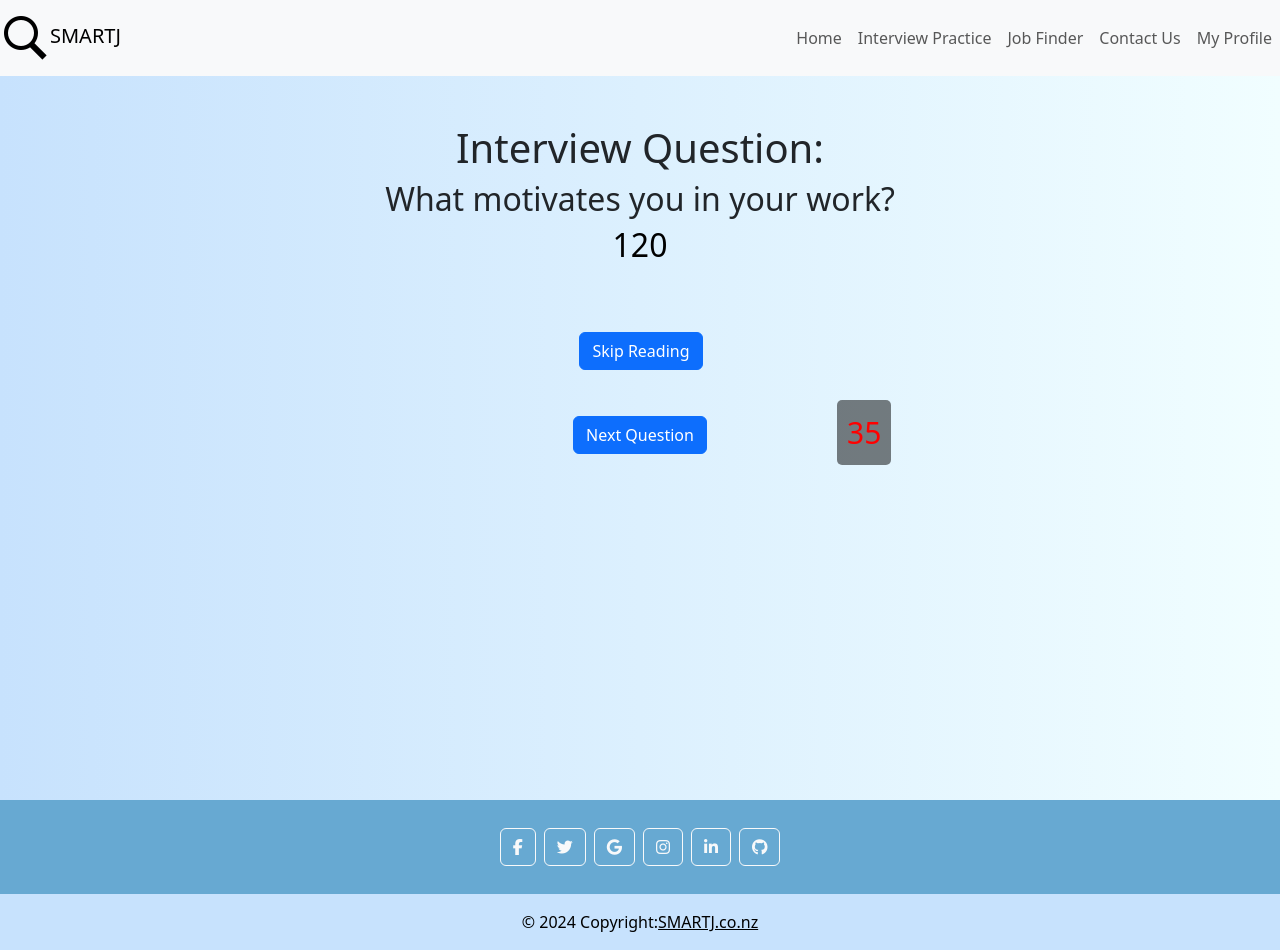
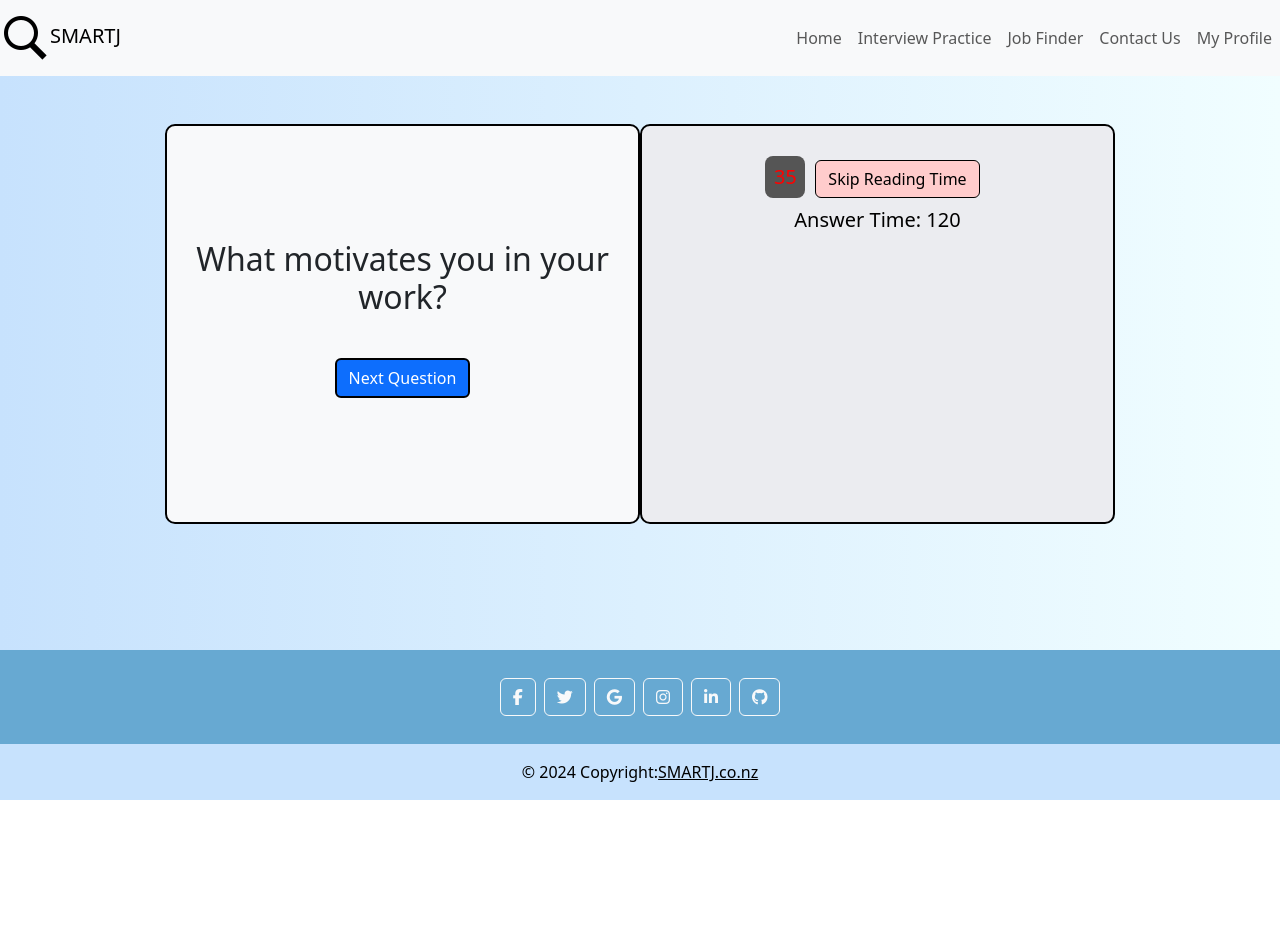
Before and after one commit to tyin363/SMARTJ, a React (Create React App) app: page /interview-practice in a window 1280 px wide. After the commit the page ends 800 px from the top, so only its background shows below. Built offline with nearby package versions, Linux system fonts and the light colour scheme.

Commit message:
feature: Restyled the interview practice page (#54)
* feature: Restyled the interview practice page

* fix: Fixed the bottom margin of interview page

```diff
--- a/src/App.js
+++ b/src/App.js
@@ -29,19 +29,17 @@ function App() {
             />
             SMARTJ
           </Link>
-          {/* Toggle button for collapsing the navbar in smaller screens */}
           <button
             className="navbar-toggler"
             type="button"
-            data-bs-toggle="collapse" // Updated attribute to `data-bs-toggle`
-            data-bs-target="#navbarNav" // Updated attribute to `data-bs-target`
+            data-bs-toggle="collapse"
+            data-bs-target="#navbarNav"
             aria-controls="navbarNav"
             aria-expanded="false"
             aria-label="Toggle navigation"
           >
             <span className="navbar-toggler-icon"></span>
           </button>
-          {/* Collapsible part of the navbar containing links */}
           <div className="collapse navbar-collapse" id="navbarNav">
             <ul className="navbar-nav ms-auto">
               <li className="nav-item">
@@ -73,6 +71,7 @@ function App() {
           </div>
         </nav>
 
+        <div className="flex-grow-1">
           <Routes>
             <Route path="/" element={<Home />} />
             <Route path="/interview-settings" element={<InterviewSettings />} />
@@ -151,6 +150,7 @@ function App() {
             </a>
           </div>
         </footer>
+      </div>
     </Router>
   );
 }
--- a/src/components/QuestionComponent.js
+++ b/src/components/QuestionComponent.js
@@ -24,7 +24,6 @@ const QuestionComponent = ({ questionType }) => {
   return (
     <div className="question-container">
       <div className="question">
-        <h1>Interview Question:</h1>
         <h2>{question}</h2>
       </div>
       <div className="answer">
--- a/src/components/TextAnswerComponent.js
+++ b/src/components/TextAnswerComponent.js
@@ -16,7 +16,6 @@ const TextAnswerComponent = ({
   const [isSubmitted, setIsSubmitted] = useState(false);
 
   const countdownStartTime = useRef(Date.now() + readingTime * 1000);
-  const timeLimitStartTime = useRef(null);
   const recordingTimer = useRef(null);
 
   // Timer for typing (main answer timer)
@@ -49,7 +48,6 @@ const TextAnswerComponent = ({
   // Automatically start the time limit timer after reading time
   const startAnswering = () => {
     setIsCountdownActive(false);
-    timeLimitStartTime.current = Date.now() + timeLimit * 1000;
     setRemainingTime(timeLimit);
     setTimerText(timeLimit);
     setIsTyping(true);
@@ -59,7 +57,6 @@ const TextAnswerComponent = ({
   // Automatically start the countdown when the component mounts
   useEffect(() => {
     setIsCountdownActive(true);
-    countdownStartTime.current = Date.now() + readingTime * 1000;
     const readingTimer = setTimeout(() => {
       setIsCountdownActive(false);
       startAnswering();
@@ -82,7 +79,6 @@ const TextAnswerComponent = ({
     setIsSubmitted(false);
     setIsCountdownActive(true);
 
-    countdownStartTime.current = Date.now() + readingTime * 1000;
     const readingTimer = setTimeout(() => {
       setIsCountdownActive(false);
       startAnswering();
@@ -93,10 +89,22 @@ const TextAnswerComponent = ({
 
   const countdownTimer = ({ minutes, seconds, completed }) => {
     if (completed) {
+      startAnswering();
       return <span>Start Answering!</span>;
     } else {
       return (
-        <span>
+        <span
+          style={{
+            fontSize: "20px",
+            color: "red",
+            backgroundColor: "#555",
+            padding: "6px",
+            borderRadius: "8px",
+            display: "inline-block",
+            width: "40px",
+            textAlign: "center",
+          }}
+        >
           {minutes > 0
             ? `${minutes}:${seconds < 10 ? `0${seconds}` : seconds}`
             : seconds}
@@ -107,57 +115,52 @@ const TextAnswerComponent = ({
 
   return (
     <div>
+      {!isTyping && isCountdownActive && (
+        <div className="reading-time-container" style={{ fontSize: "18px" }}>
+          {isCountdownActive && (
+            <Countdown
+              date={Date.now() + readingTime * 1000}
+              renderer={countdownTimer}
+            />
+          )}
+          {isCountdownActive && (
+            <button
+              onClick={startAnswering}
+              className="btn"
+              style={{
+                backgroundColor: "#ffcccc",
+                borderColor: "black",
+                color: "black",
+              }}
+            >
+              Skip Reading Time
+            </button>
+          )}
+        </div>
+      )}
+
       <div className="timer-text">
-        <h2 style={{ color }}>{timerText}</h2>
+        <h5 style={{ color }}>Answer Time: {timerText}</h5>
       </div>
 
       <div className="text-input-container">
-        {isCountdownActive && (
-          <div
-            className="overlay-text"
-            style={{
-              marginLeft: "130px",
-              marginTop: "50px",
-            }}
-          >
-            <Countdown
-              date={countdownStartTime.current}
-              renderer={countdownTimer}
-            />
-          </div>
-        )}
-
         {!isCountdownActive && (
           <textarea
             className="form-control"
             rows="10"
             value={answer}
             onChange={(e) => setAnswer(e.target.value)}
-            disabled={
-              !isTyping ||
-              remainingTime <= 0 ||
-              isCountdownActive ||
-              isSubmitted
-            }
+            disabled={!isTyping || remainingTime <= 0 || isSubmitted}
             placeholder="Start typing your answer here..."
           />
         )}
       </div>
 
       <div className="button-container mt-4">
-        {isCountdownActive && (
-          <button onClick={startAnswering} className="btn btn-primary me-2">
-            Skip Reading
+        {!isCountdownActive && !isSubmitted && remainingTime > 0 && (
+          <button style={{borderColor: "black"}} onClick={submitAnswer} className="btn btn-success me-2 ">
+            Submit Answer
           </button>
-        )}
-        {!isCountdownActive && (
-          <>
-            {!isSubmitted && remainingTime > 0 && (
-              <button onClick={submitAnswer} className="btn btn-success me-2">
-                Submit Answer
-              </button>
-            )}
-          </>
         )}
       </div>
     </div>
--- a/src/components/VideoRecordingComponent.js
+++ b/src/components/VideoRecordingComponent.js
@@ -100,7 +100,7 @@ const VideoRecordingComponent = ({
 
   function startRecording() {
     setIsReplay(false);
-    setIsCountdownActive(false);
+    setIsCountdownActive(false); // Hide reading time once recording starts
     setRemainingTime(timeLimit);
     setTimerText(timeLimit);
 
@@ -153,7 +153,7 @@ const VideoRecordingComponent = ({
     } else {
       // Display minutes and seconds properly
       return (
-        <span>
+        <span style={{ fontSize: "20px", color: "red", backgroundColor: "#555", padding: "6px", borderRadius: "8px", display: "inline-block", width: "40px", textAlign: "center" }}>
           {minutes > 0
             ? `${minutes}:${seconds < 10 ? `0${seconds}` : seconds}`
             : seconds}
@@ -164,10 +164,37 @@ const VideoRecordingComponent = ({
 
   return (
     <div>
+      {!isRecording && isCountdownActive && ( // Show only if countdown is active
+        <div className="reading-time-container" style={{ fontSize: "18px" }}>
+          {isCountdownActive && (
+            <Countdown
+              date={Date.now() + readingTime * 1000}
+              renderer={countdownTimer}
+            />
+          )}
+          {isCountdownActive && (
+            <button
+              onClick={() => {
+                setIsCountdownActive(false);
+                startRecording();
+              }}
+              className="btn btn-primary"
+              style={{
+                backgroundColor: "#ffcccc", // Light red color
+                borderColor: "black",
+                color: "black",
+              }}
+            >
+              Skip Reading Time
+            </button>
+          )}
+        </div>
+      )}
+
       <div className="timer-text">
-        <h2 style={{ color, display: isReplay ? "none" : "inline" }}>
-          {timerText}
-        </h2>
+        <h5 style={{ color, display: isReplay ? "none" : "inline" }}>
+          Answer Time: {timerText}
+        </h5>
       </div>
 
       <div className="video-container">
@@ -177,14 +204,6 @@ const VideoRecordingComponent = ({
           muted
           style={{ display: isReplay ? "none" : "inline" }}
         />
-        {isCountdownActive && (
-          <div className="overlay-text">
-            <Countdown
-              date={Date.now() + readingTime * 1000}
-              renderer={countdownTimer}
-            />
-          </div>
-        )}
         {videoURL && isReplay && <video src={videoURL} controls />}
       </div>
 
@@ -192,7 +211,7 @@ const VideoRecordingComponent = ({
         <button
           onClick={stopRecording}
           style={{
-            display: isRecording && !isCountdownActive ? "inline" : "none",
+            display: isRecording && !isCountdownActive ? "inline" : "none", borderColor: "black"
           }}
           className="btn btn-primary"
         >
@@ -204,26 +223,11 @@ const VideoRecordingComponent = ({
           !isReplay &&
           !isCountdownActive && (
             <>
-              <button
-                onClick={replayRecording}
-                className="btn btn-primary me-2"
-              >
+              <button style={{borderColor: "black"}} onClick={replayRecording}className="btn btn-primary me-2">
                 Replay Recording
               </button>
             </>
           )}
-        {isCountdownActive && (
-          <button
-            onClick={() => {
-              setIsCountdownActive(false);
-              startRecording();
-            }}
-            className="btn btn-primary"
-            style={{ marginLeft: "20px" }}
-          >
-            Skip Reading Time
-          </button>
-        )}
       </div>
     </div>
   );
--- a/src/pages/InterviewPractice.js
+++ b/src/pages/InterviewPractice.js
@@ -54,13 +54,57 @@ function InterviewPractice() {
 
   return (
     <div className="container text-center mt-5">
-      {/* Render QuestionComponent with a unique key */}
+      <div className="row justify-content-center">
+        {/* Left side: Interview Question */}
+        <div
+          className="col-md-5 d-flex flex-column justify-content-center align-items-center p-4"
+          style={{
+            borderRadius: "10px",
+            minHeight: "400px",
+            backgroundColor: "#f8f9fa", // Light background
+            border: "2px solid black", // Full border declaration
+          }}
+        >
+          <div className="question-section text-center">
             <QuestionComponent
               key={`${questionType}-${count}`} // Unique key to force re-render
               questionType={questionType}
             />
+          </div>
+          <div className="button-container mt-4">
+            {count < numQuestions - 1 ? (
+              <button
+                style={{
+                  border: "2px solid black", // Full border for button
+                }}
+                onClick={increment}
+                className="btn btn-primary"
+              >
+                Next Question
+              </button>
+            ) : (
+              <button
+                style={{
+                  border: "2px solid black", // Full border for button
+                }}
+                onClick={goToSummary}
+                className="btn btn-success"
+              >
+                Finish
+              </button>
+            )}
+          </div>
+        </div>
 
-      {/* Conditionally render the TextAnswerComponent or VideoRecordingComponent */}
+        {/* Right side: Answer Type (Text or Video) */}
+        <div
+          className="col-md-5 p-4 ml-2"
+          style={{
+            borderRadius: "10px",
+            backgroundColor: "#ebecf0",
+            border: "2px solid black", // Full border declaration for the right side
+          }}
+        >
           {answerType === "Text" ? (
             <TextAnswerComponent
               key={`text-${count}`} // Unique key to force re-render
@@ -79,17 +123,7 @@ function InterviewPractice() {
               goToSummary={goToSummary}
             />
           )}
-
-      <div className="button-container mt-4">
-        {count < numQuestions - 1 ? (
-          <button onClick={increment} className="btn btn-primary">
-            Next Question
-          </button>
-        ) : (
-          <button onClick={goToSummary} className="btn btn-success">
-            Finish
-          </button>
-        )}
+        </div>
       </div>
     </div>
   );
```
Lines whose indentation alone changed are shown as unchanged.
